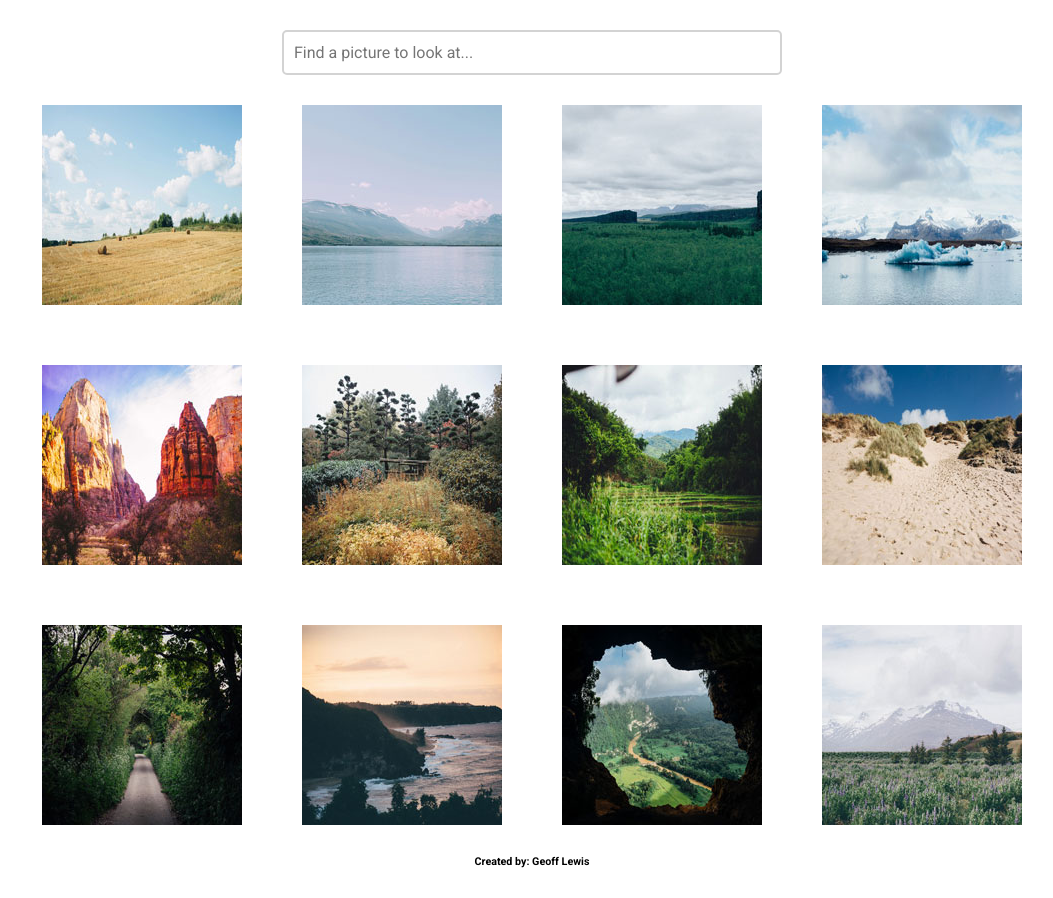
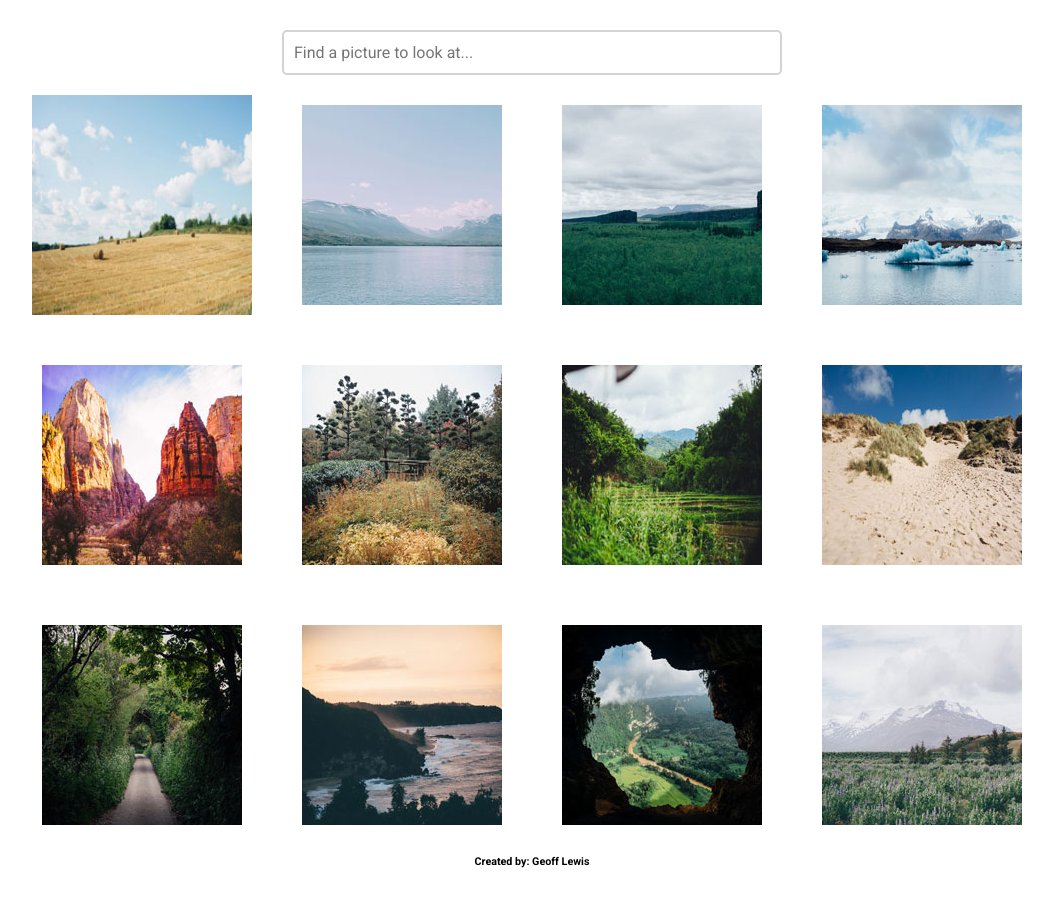
Before and after one commit to geoffreylewis/interactive_photo_gallery, a plain HTML site: page photo_gallery_v3/index.html in a window 1280 px wide. In both pictures the pointer is over the picture 250 px from the left and 205 px from the top of the page. Shown: the whole page, without its empty margins (108-1161 px from the left). Drawn offline with Linux system fonts and the light colour scheme; a web font is replaced by a local one.

Commit message:
Added :hover pseudo-class to images

```diff
--- a/photo_gallery_v3/css/styles.css
+++ b/photo_gallery_v3/css/styles.css
@@ -42,10 +42,15 @@ main {
      align-items: center;
 }
 
-img {
+main img {
      max-width: 200px;
      max-height: 200px;
      margin: 30px;
+}
+
+main img:hover {
+     transform: scale(1.1);
+     transition: all .5s;
 }
 
 footer {
```
